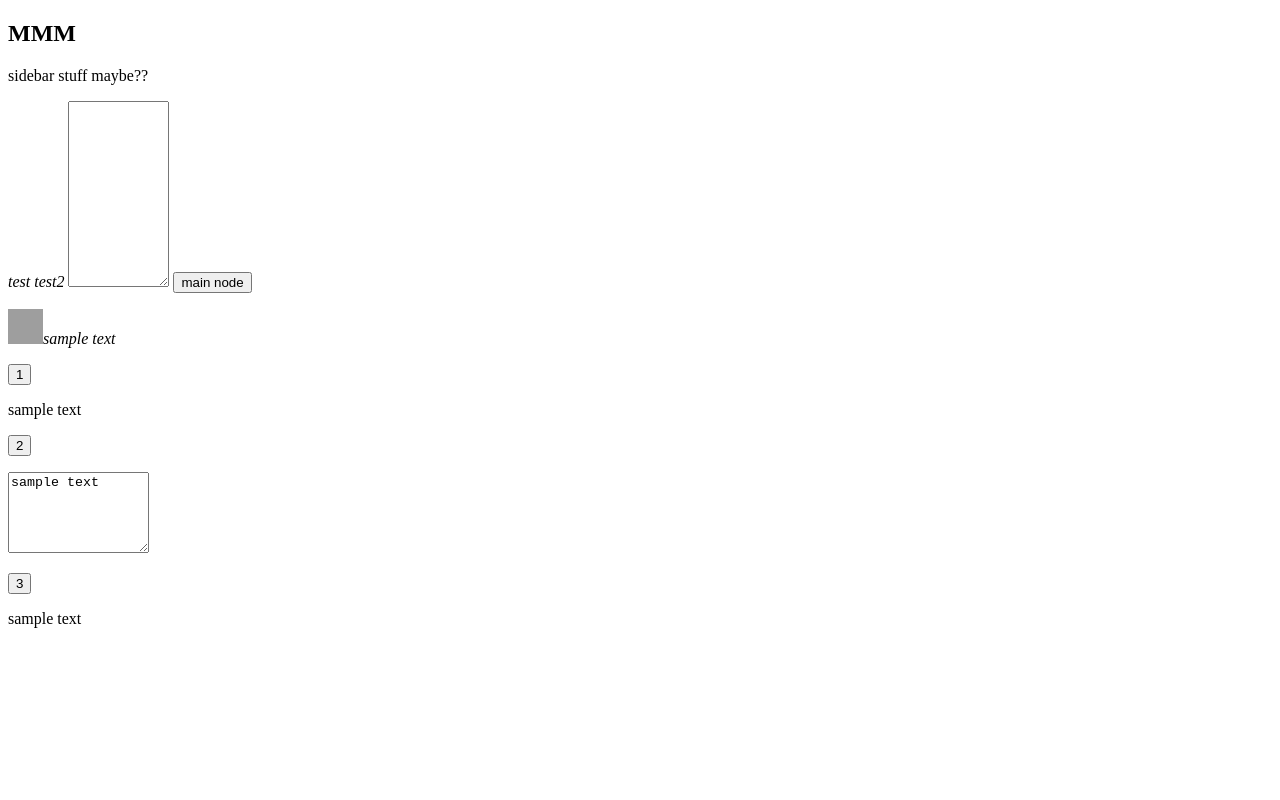
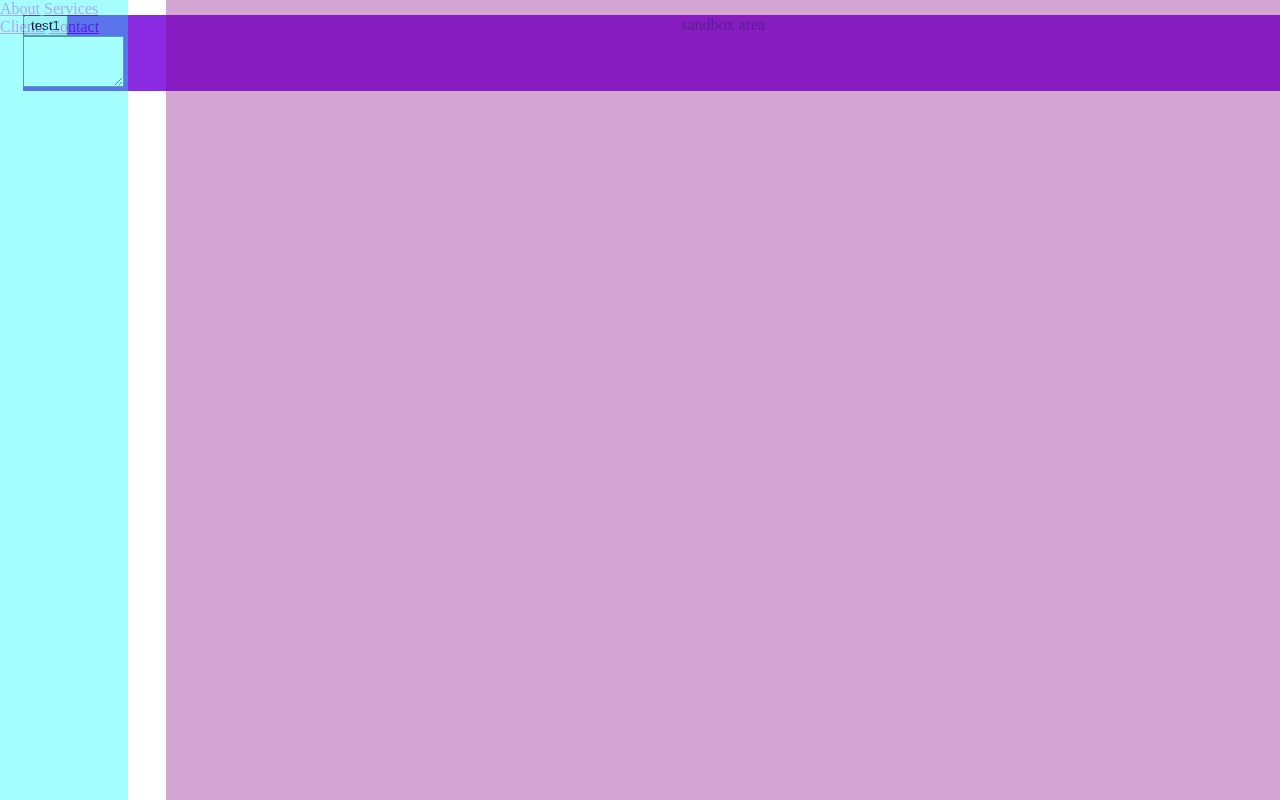
Before and after one commit to CummingsLoganT/capstone, a plain HTML site: page public/index.html in a window 1280 px wide. Drawn offline with Linux system fonts and the light colour scheme; grey boxes are pictures that could not be loaded.

Commit message:
cycling between css files and staging files to help piece things together

```diff
--- a/public/index.html
+++ b/public/index.html
@@ -6,35 +6,25 @@
 </head>
 <body>
 
-<h2>MMM</h2>
+<div class="sidenav">
+  <a href="#">About</a>
+  <a href="#">Services</a>
+  <a href="#">Clients</a>
+  <a href="#">Contact</a>
+</div>
 
-<p>sidebar stuff maybe??</p>
+<div
+class="grid"
+draggable="true"
+ondragstart="onDragStart(event);"
+>
+<i><button>test1</button></i>
+<i><textarea name="asd" id="" cols="10" rows="3"></textarea></i>
+</div>
 
-<div class="grid">
-
-  <i>test</i>
-  <i>test2</i>
-  <i><textarea name="" id="" cols="10" rows="12"></textarea></i>
-  <i>
-  <button class="collapsible">main node</button>
-  <div class="content">
-    <p><img class="a" src="https://www.kindpng.com/picc/m/26-269077_icon-icx-icon-icx-icon-hd-png-download.png" width="35" height="35">sample text</p>
-  </div>
-  </i>
-
+<div class="sandbox">
+  <p class="sandboxText">sandbox area</p>
 </div>
-  <button class="collapsible">1</button>
-  <div class="content">
-    <p>sample text</p>
-  </div>
-  <button class="collapsible">2</button>
-  <div class="content">
-    <p><textarea name="testTextArea" id="" cols="15" rows="5">sample text</textarea></p>
-  </div>
-  <button class="collapsible">3</button>
-  <div class="content">
-    <p>sample text</p>
-  </div>
 
 <script src="./library.js"></script>
 
--- a/public/index3.css
+++ b/public/index3.css
@@ -1,10 +1,35 @@
-.parent {
-    display: flex;
-    height: 300px; /* Or whatever */
-  }
+.sidenav {
+    position: fixed;
+    background-color: aqua;
+    opacity: 35%;
+    z-index: 1;
+    top: 0;
+    left: 0;
+    height: 100%;
+    width: 10%;
 
-  .child {
-    width: 100px;  /* Or whatever */
-    height: 100px; /* Or whatever */
-    margin: auto;  /* Magic! */
-  }
+}
+
+.sandbox {
+    position: fixed;
+    right: 0;
+    top: 0;
+    background-color: purple;
+    opacity: 35%;
+    height: 100%;
+    width: 87%;
+    text-align: center;
+}
+
+.grid {
+
+    background-color: blueviolet;
+    display: grid;
+    /* grid-template-columns: 10%; */
+    /* grid-template-rows: 10%; */
+
+    height: 100%;
+    width: 100%;
+    margin: 15px;
+    z-index: auto;
+}
--- a/public/library.js
+++ b/public/library.js
@@ -1,6 +1,8 @@
 var coll = document.getElementsByClassName("collapsible");
 var i;
 
+//toggle collapse ~~ try to replace this with https://developer.chrome.com/blog/performant-expand-and-collapse/
+//right?
 for (i = 0; i < coll.length; i++) {
   coll[i].addEventListener("mouseover", function () {
     this.classList.toggle("active");
@@ -11,7 +13,7 @@ for (i = 0; i < coll.length; i++) {
       content.style.maxHeight = content.scrollHeight + "px";
     }
   });
-  coll[i].addEventListener("mouseout" , function () {
+  coll[i].addEventListener("mouseover" , function () {
     wait(10)
     this.classList.toggle("active");
     var content = this.nextElementSibling;
@@ -22,3 +24,17 @@ for (i = 0; i < coll.length; i++) {
     }
   });
 }
+//quarantined temporarily. Maybe
+
+
+//dragable events
+function onDragStart (event) {
+    event
+        .dataTransfer
+        .setData('text/plain' , event.target.id);
+
+    event
+        .currentTarget
+        .style
+        .backgroundColor = 'black';
+}
--- /dev/null
+++ b/staging.css
@@ -0,0 +1,30 @@
+:root {
+    --text-color: yellow;
+}
+
+
+.collapsible {
+    background: linear-gradient(30deg , #D60270 , #9B4F96 , #0038A8);
+    color: white;
+    cursor:default;
+    padding: 6px;
+    width: 15%;
+    border: none;
+    text-align: center;
+    outline: limegreen, 5px;
+    font-size: 15px;
+
+  }
+
+.grid {
+    display: grid;
+    grid-template-columns: 10%;
+    grid-template-rows: 100px 200px;
+    place-items: left  ;
+}
+
+.content {
+width: 40px;  /* Or whatever */
+height: 40px; /* Or whatever */
+margin: auto;
+}
```
Also changed, not shown: public/index2.css (+0 -15 lines), staging.html (added, +46 -0 lines).
